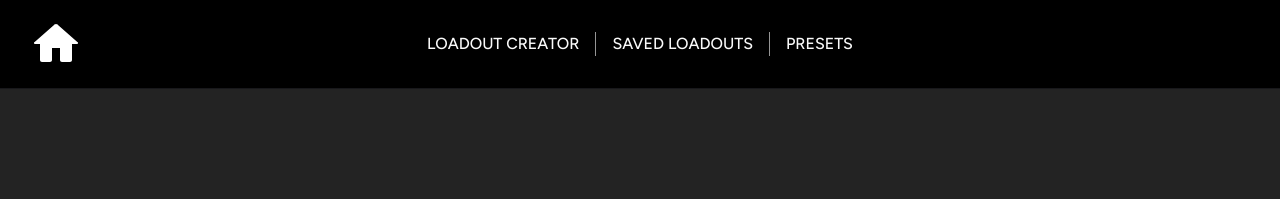
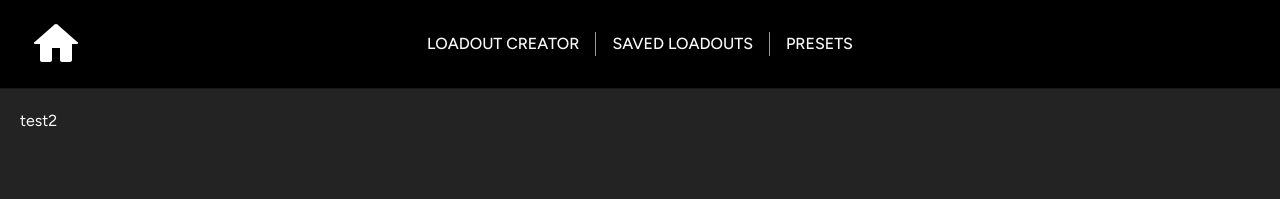
Before and after one commit to B-Fanjoy/7CMBG-LoadoutCreator, a Vue app: page /presets in a window 1280 px wide. Shown: the top 199 px of the page. Built offline with nearby package versions, Linux system fonts and the light colour scheme; a web font is replaced by a local one.

Commit message:
adding empty loadouts and presets views

```diff
--- a/src/App.vue
+++ b/src/App.vue
@@ -27,7 +27,7 @@
             Loadout Creator
           </RouterLink>
           <div class="vl"></div>
-          <RouterLink to="/saved-loadouts" class="hover:text-orange-500 transition-all ease-in-out">
+          <RouterLink to="/loadouts" class="hover:text-orange-500 transition-all ease-in-out">
             Saved Loadouts
           </RouterLink>
           <div class="vl"></div>
--- a/src/router/index.js
+++ b/src/router/index.js
@@ -1,6 +1,8 @@
 import { createRouter, createWebHistory } from 'vue-router'
 import HomeView from '../views/HomeView.vue'
 import CreatorView from '../views/CreatorView.vue'
+import PresetsView from '@/views/PresetsView.vue'
+import LoadoutsView from '@/views/LoadoutsView.vue'
 
 const router = createRouter({
   history: createWebHistory(import.meta.env.BASE_URL),
@@ -14,6 +16,16 @@ const router = createRouter({
       path: '/creator',
       name: 'creator',
       component: CreatorView
+    },
+    {
+      path: '/presets',
+      name: "presets",
+      component: PresetsView
+    },
+    {
+      path: '/loadouts',
+      name: "loadouts",
+      component: LoadoutsView
     }
   ],
 })
--- /dev/null
+++ b/src/views/LoadoutsView.vue
@@ -0,0 +1,16 @@
+<template>
+  <main>
+    test
+  </main>
+</template>
+
+<script>
+export default {
+  name: 'SavedLoadoutsView',
+  data() {
+    return {
+
+    };
+  }
+};
+</script>
--- /dev/null
+++ b/src/views/PresetsView.vue
@@ -0,0 +1,16 @@
+<template>
+  <main>
+    test2
+  </main>
+</template>
+
+<script>
+export default {
+  name: 'PresetsView',
+  data() {
+    return {
+
+    };
+  }
+};
+</script>
```
